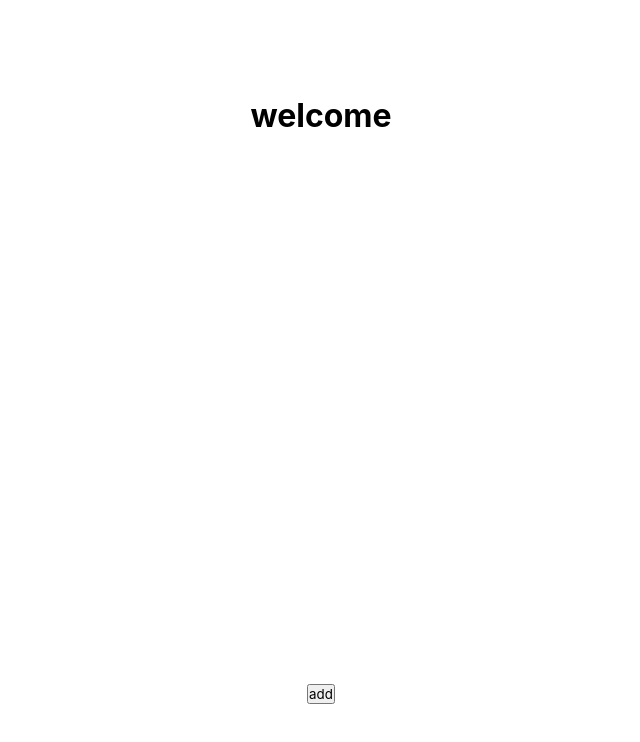
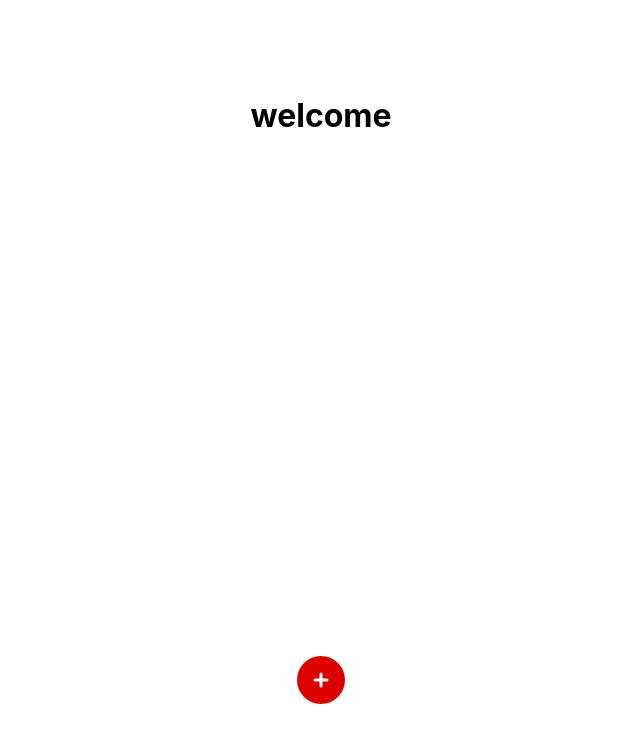
Before and after one commit to lousousa/weight-log, a Next.js app: page / in a window 1280 px wide. Shown: the top 742 px of the page, without its empty margins (319-959 px from the left). Built offline with nearby package versions, Linux system fonts and the light colour scheme.

Commit message:
add plus icon

```diff
--- a/src/pages/index.tsx
+++ b/src/pages/index.tsx
@@ -1,3 +1,4 @@
+import * as React from "react"
 import Head from 'next/head'
 import styled from 'styled-components'
 
@@ -14,7 +15,9 @@ export default function Home() {
       <Main>
         <h1>welcome</h1>
 
-        <button>add</button>
+        <ActionButton>
+          <SvgComponent/>
+        </ActionButton>
       </Main>
     </>
   )
@@ -28,3 +31,35 @@ const Main = styled.main`
   padding: 6rem;
   min-height: 100vh;
 `
+
+const ActionButton = styled.button`
+  width: 48px;
+  height: 48px;
+  border-radius: 50%;
+  display: flex;
+  position: relative;
+  justify-content: center;
+  align-items: center;
+  background-color: #d00;
+  border: none;
+  cursor: pointer;
+
+  svg {
+    width: 16px;
+    margin: 0 auto;
+    color: #fff;
+  }
+`
+
+import { SVGProps } from "react"
+
+const SvgComponent = (props: SVGProps<SVGSVGElement>) => (
+  <svg viewBox="0 0 16 16" xmlns="http://www.w3.org/2000/svg" {...props}>
+    <path
+      fill="currentColor"
+      fillRule="evenodd"
+      clipRule="evenodd"
+      d="M6.5 6.5V2a1.5 1.5 0 0 1 3 0v4.5H14a1.5 1.5 0 0 1 0 3H9.5V14a1.5 1.5 0 0 1-3 0V9.5H2a1.5 1.5 0 0 1 0-3h4.5z"
+    />
+  </svg>
+)
```
Also changed, not shown: public/assets/icons/plus-icon.svg (added).
